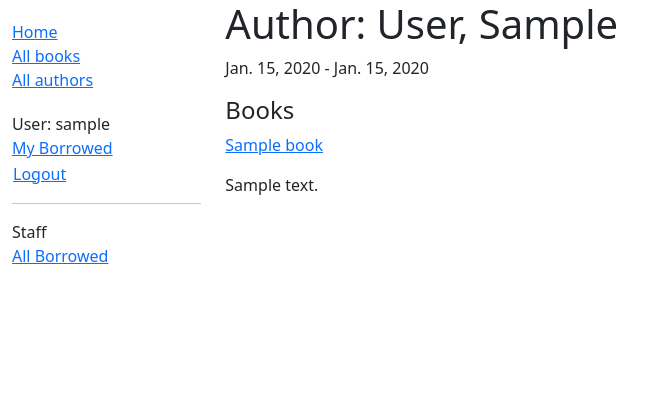
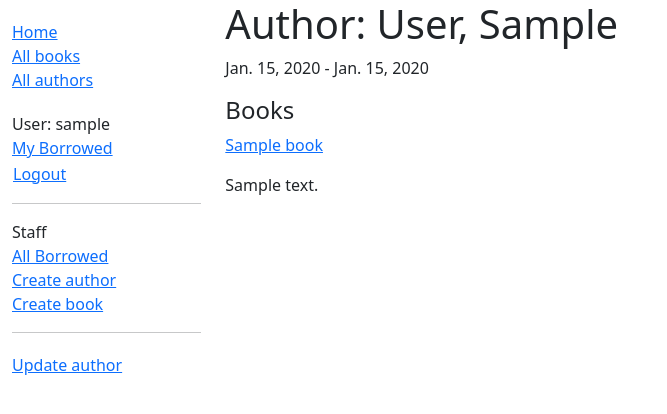
Before and after one commit to JoshuaAHairston/django_local_library, a Django app: page /catalog/author/1 in a window 1280 px wide. Shown: the top 414 px of the page, without its empty margins (0-667 px from the left). Run offline with Django 4.2, Linux system fonts and the light colour scheme; a user stored in the database is signed in; tables that the repository leaves empty hold one stand-in row (values such as "Sample post").

Commit message:
finished part9 of django tutorial

```diff
--- a/locallibrary/catalog/templates/base_generic.html
+++ b/locallibrary/catalog/templates/base_generic.html
@@ -33,7 +33,7 @@
                     <li><a href="{% url 'my-borrowed'%}">My Borrowed</a></li>
                     <li>
                         <form id="logout-form" method="post" action="{% url 'logout'%}">
-                            {%csrf_token%}
+                            {% csrf_token %}
                             <button type="submit" class="btn btn-link">Logout</button>
                         </form>
                     </li>
@@ -45,6 +45,12 @@
                     {% if perms.catalog.can_mark_returned %}
                     <li>Staff</li>
                     <li><a href="{% url 'all-borrowed'%}">All Borrowed</a></li>
+                    {% endif %}
+                    {% if perms.catalog.add_author %}
+                    <li><a href="{% url 'author-create' %}">Create author</a></li>
+                    {% endif %}
+                    {% if perms.catalog.add_book %}
+                    <li><a href="{% url 'book-create' %}">Create book</a></li>
                     {% endif %}
                 </ul>
                 {% endblock %}
--- a/locallibrary/catalog/templates/catalog/author_detail.html
+++ b/locallibrary/catalog/templates/catalog/author_detail.html
@@ -10,3 +10,22 @@
 <p>{{book.summary}}</p>
 {% endfor %}
 {% endblock %}
+
+{% block sidebar %}
+<!--block.super pulls in the original content -->
+{{ block.super }}
+
+{% if perms.catalog.change_author or perms.catalog.delete_author %}
+<hr>
+<ul class="sidebar-nav">
+    {% if perms.catalog.change_author %}
+    <li><a href="{% url 'author-update' author.id %}">Update author</a></li>
+    {% endif %}
+
+    {% if not author.book_set.all and perms.catalog.delete_author %}
+    <li><a href="{% url 'author-delete' author.id %}">Delete author</a></li>
+    {% endif %}
+
+</ul>
+{% endif %}
+{% endblock %}
--- a/locallibrary/catalog/templates/catalog/bookinstance_list_borrowed_user.html
+++ b/locallibrary/catalog/templates/catalog/bookinstance_list_borrowed_user.html
@@ -8,6 +8,7 @@
     {%for bookinst in bookinstance_list %}
     <li class="{% if bookinst.is_overdue%}text-danger{%endif%}">
         <a href="{% url 'book-detail' bookinst.book.pk %}">{{bookinst.book.title}}</a> ({{bookinst.due_back}})
+
     </li>
     {% endfor %}
 </ul>
--- a/locallibrary/catalog/urls.py
+++ b/locallibrary/catalog/urls.py
@@ -14,5 +14,11 @@ urlpatterns = [
     path('author/<int:pk>', views.AuthorDetailView.as_view(), name='author-detail'),
     path('mybooks/', views.LoanedBooksByUserListView.as_view(), name='my-borrowed'),
     path('borrowed/', views.AllBorrowedBooksList.as_view(), name='all-borrowed'),
-
+    path('book/<uuid:pk>/renew/', views.renew_book_librarian, name='renew-book-librarian'),
+    path('author/create/', views.AuthorCreate.as_view(), name='author-create'),
+    path('author/<int:pk>/update/', views.AuthorUpdate.as_view(), name='author-update'),
+    path('author/<int:pk>/delete/', views.AuthorDelete.as_view(), name='author-delete'),
+    path('book/create/', views.BookCreate.as_view(), name="book-create"),
+    path('book/<int:pk>/update/', views.BookUpdate.as_view(), name="book-update"),
+    path('book/<int:pk>/delete/', views.BookDelete.as_view(), name="book-delete"),
 ]
--- a/locallibrary/catalog/views.py
+++ b/locallibrary/catalog/views.py
@@ -1,7 +1,13 @@
-from django.shortcuts import render
+from django.shortcuts import render, get_object_or_404
+from django.views.generic.edit import CreateView, UpdateView, DeleteView
 from .models import Book, Author, BookInstance, Genre
 from django.views import generic
-from django.contrib.auth.mixins import LoginRequiredMixin
+from django.contrib.auth.mixins import LoginRequiredMixin, PermissionRequiredMixin
+import datetime
+from django.http import HttpResponseRedirect
+from django.urls import reverse, reverse_lazy
+from catalog.forms import RenewBookModelForm
+from django.contrib.auth.decorators import login_required, permission_required
 # Create your views here.
 
 
@@ -84,3 +90,92 @@ class AllBorrowedBooksList(LoginRequiredMixin, generic.ListView):
         return (
             BookInstance.objects.all()
         )
+
+
+@login_required  # user needs to be logged in
+@permission_required('catalog.can_mark_returned', raise_exception=True)
+def renew_book_librarian(request, pk):
+    """View function for renewing a speciric BookInstance by librarian."""
+    book_instance = get_object_or_404(BookInstance, pk=pk)
+
+    #If this is a POST request then process the Form data
+    if request.method == 'POST':
+
+        # Create a form instance and populate it with data from the request (binding):
+        form = RenewBookModelForm(request.POST)
+
+
+        # Check if the form is valid:
+        # this also calls our forms clean_renewal_date() function
+        if form.is_valid():
+            # Process the data in form.cleaned_data as required (here we jsut write to the model due_back field)
+            book_instance.due_back = form.cleaned_data['renewal_date']
+            book_instance.save()
+
+
+            # redirect to a new URL:
+            return HttpResponseRedirect(reverse('all-borrowed'))
+
+    # If this is a GET (or any other method create the default form.)
+    else:
+        proposed_renewal_date = datetime.date.today() + datetime.timedelta(weeks=3)
+        form = RenewBookModelForm(initial={'due_back': proposed_renewal_date})
+
+    context = { 'form': form, 'book_instance': book_instance}
+
+    return render(request, 'catalog/book_renew_librarian.html', context)
+
+
+class AuthorCreate(PermissionRequiredMixin, CreateView):
+    model = Author
+    fields = ['first_name', 'last_name', 'date_of_birth', 'date_of_death']
+    # initial = {'date_of_death': '11/11/2023'}
+    permission_required = 'catalog.add_author'
+
+class AuthorUpdate(PermissionRequiredMixin, UpdateView):
+    model = Author
+    # not recommended (potential security issues if more fields added)
+    fields = '__all__'
+    permission_required = 'catalog.change_author'
+
+
+class AuthorDelete(PermissionRequiredMixin, DeleteView):
+    model = Author
+    success_url = reverse_lazy('authors')
+    permission_required = 'catalog.delete_author'
+
+
+    def form_valid(self, form):
+        try:
+            self.object.delete()
+            return HttpResponseRedirect(self.success_url)
+        except Exception as e:
+            return HttpResponseRedirect(
+                reverse('author-delete', kwargs={"pk": self.object.pk})
+            )
+
+
+class BookCreate(PermissionRequiredMixin, CreateView):
+    model = Book
+    fields = "__all__"
+    permission_required = "catalog.add_book"
+
+
+class BookUpdate(PermissionRequiredMixin, UpdateView):
+    model = Book
+    fields = "__all__"
+    permission_required = "catalog.change_book"
+
+
+class BookDelete(PermissionRequiredMixin, DeleteView):
+    model = Book
+    success_url = reverse_lazy("books")
+    permission_required = "catalog.delete_book"
+
+    def form_valid(self, form):
+        try:
+            self.object.delete()
+            return HttpResponseRedirect(self.success_url)
+        except Exception as e:
+            return HttpResponseRedirect(
+                reverse('book-delete', kwargs={"pk": self.object.pk}))
```
Also changed, not shown: locallibrary/catalog/forms.py (added, +30 -0 lines), locallibrary/catalog/templates/catalog/all_borrowed.html (+16 -4 lines), locallibrary/catalog/templates/catalog/author_confirm_delete.html (added, +27 -0 lines), locallibrary/catalog/templates/catalog/author_form.html (added, +13 -0 lines), locallibrary/catalog/templates/catalog/book_confirm_delete.html (added, +23 -0 lines), locallibrary/catalog/templates/catalog/book_detail.html (+19 -2 lines), locallibrary/catalog/templates/catalog/book_form.html (added, +12 -0 lines), locallibrary/catalog/templates/catalog/book_renew_librarian.html (added, +16 -0 lines).
